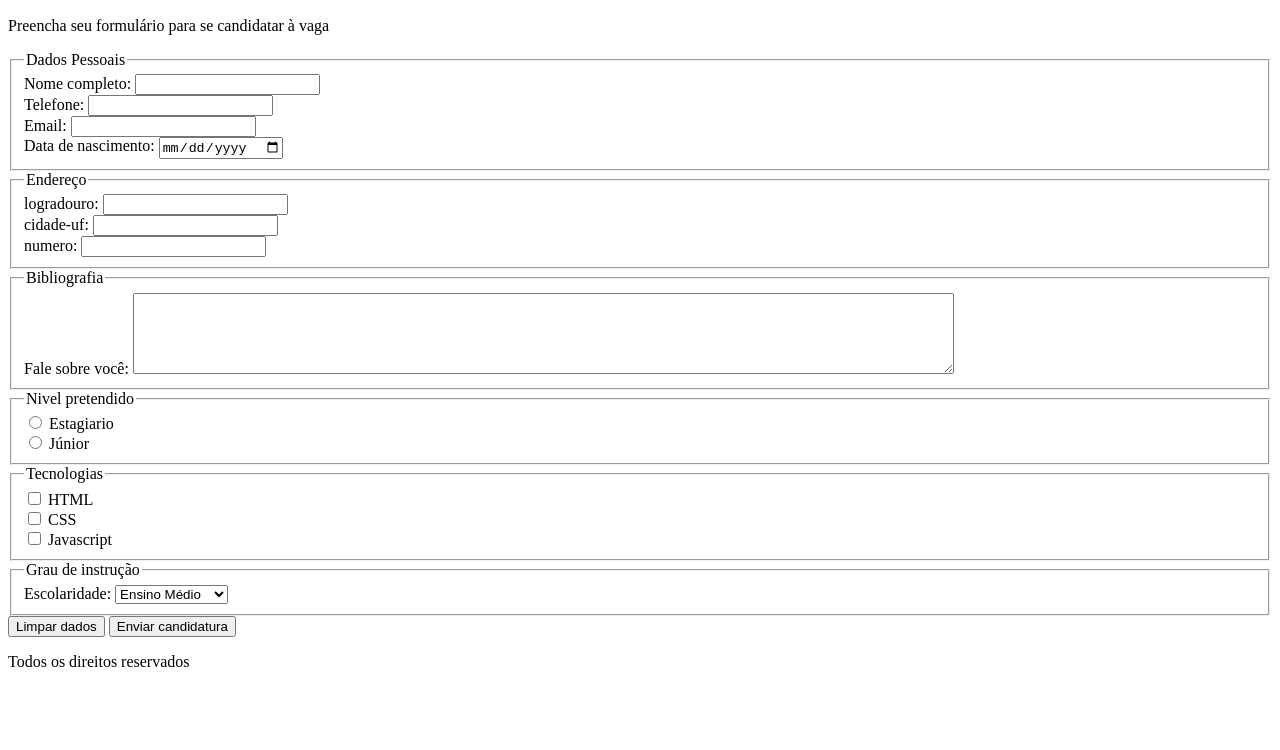
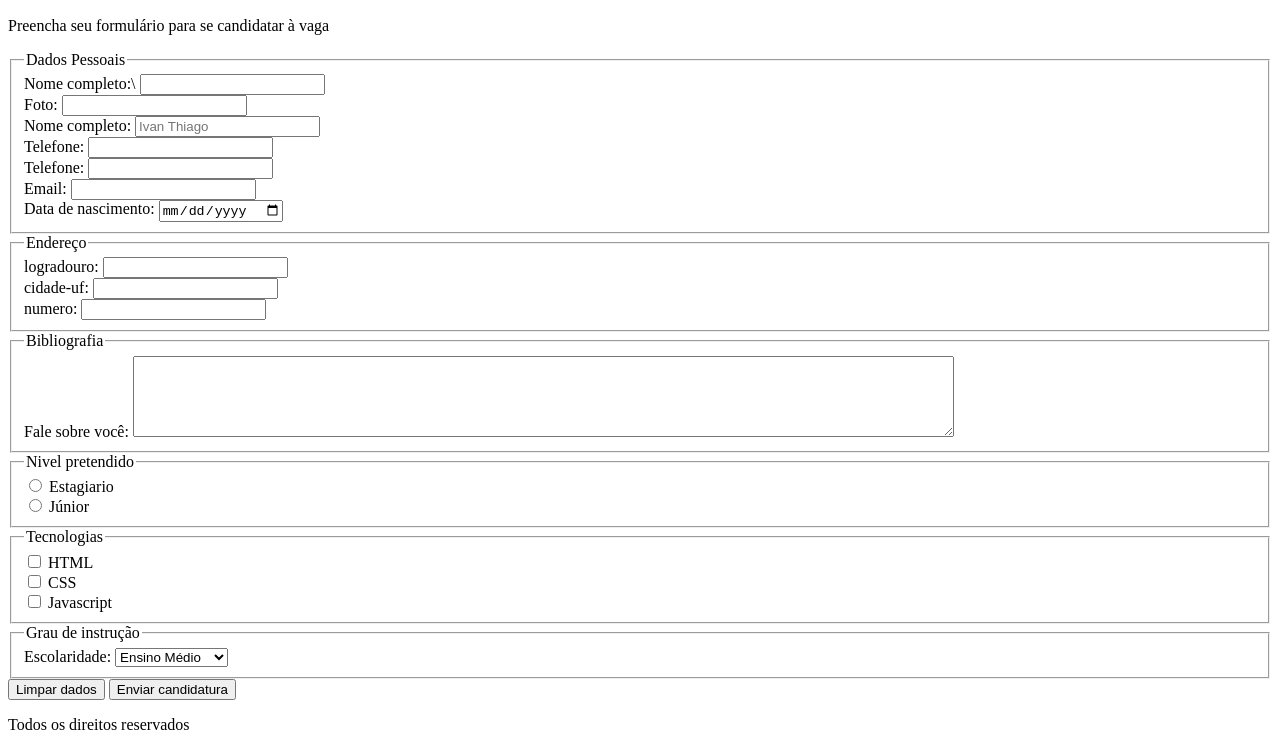
Before and after one commit to ivanthiago-ctrl/UP-Frontend, a plain HTML site: page index.html in a window 1280 px wide. Shown: the part 110-860 px from the top of the page. Before the commit the page ends 800 px from the top, so only its background shows below. Drawn offline with Linux system fonts and the light colour scheme.

Commit message:
aula-3
continuando aula 3

```diff
--- a/index.html
+++ b/index.html
@@ -12,12 +12,25 @@
         <section>
             <h2>Cadastre seu Currículo</h2>
             <form action="#" method="get">
+                <form action="https://postman-echo.com/post" method="post" enctype="multipart/form-data"></form>
                 <p>Preencha seu formulário para se candidatar à vaga</p>
                 <fieldset>
                     <legend>Dados Pessoais</legend>
                     <div>
-                        <label for="nome_id">  Nome completo:</label>
+                        <label for="nome_id">  Nome completo:</label>\
                         <input id="nome_id" name="Nome" >
+                    </div>
+                    <div>
+                        <label for="foto_id">Foto:</label>
+                        <input id="foto_id" name="foto" type="text" accept="image/*">
+                    </div>
+                    <div>
+                        <label for="nome_id">Nome completo:</label>
+                        <input id="nome_id" name="nome" type="text" placeholder="Ivan Thiago">
+                    </div>
+                    <div>
+                        <label for="telefone_id">Telefone:</label>
+                        <input id="telefone_id" name="telefone" type="tel" required>
                     </div>
                     <div>
                         <label for="telefone_id">Telefone: </label> </label>
```
